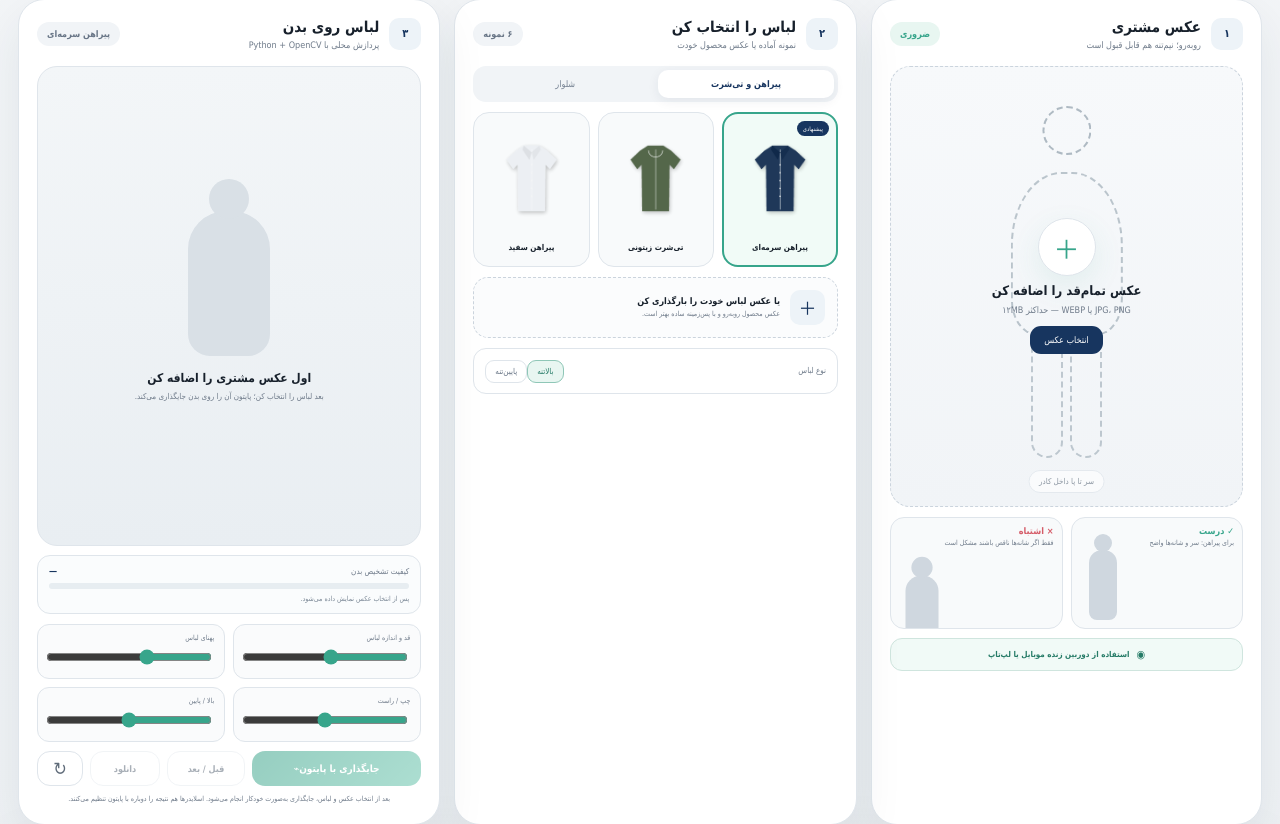
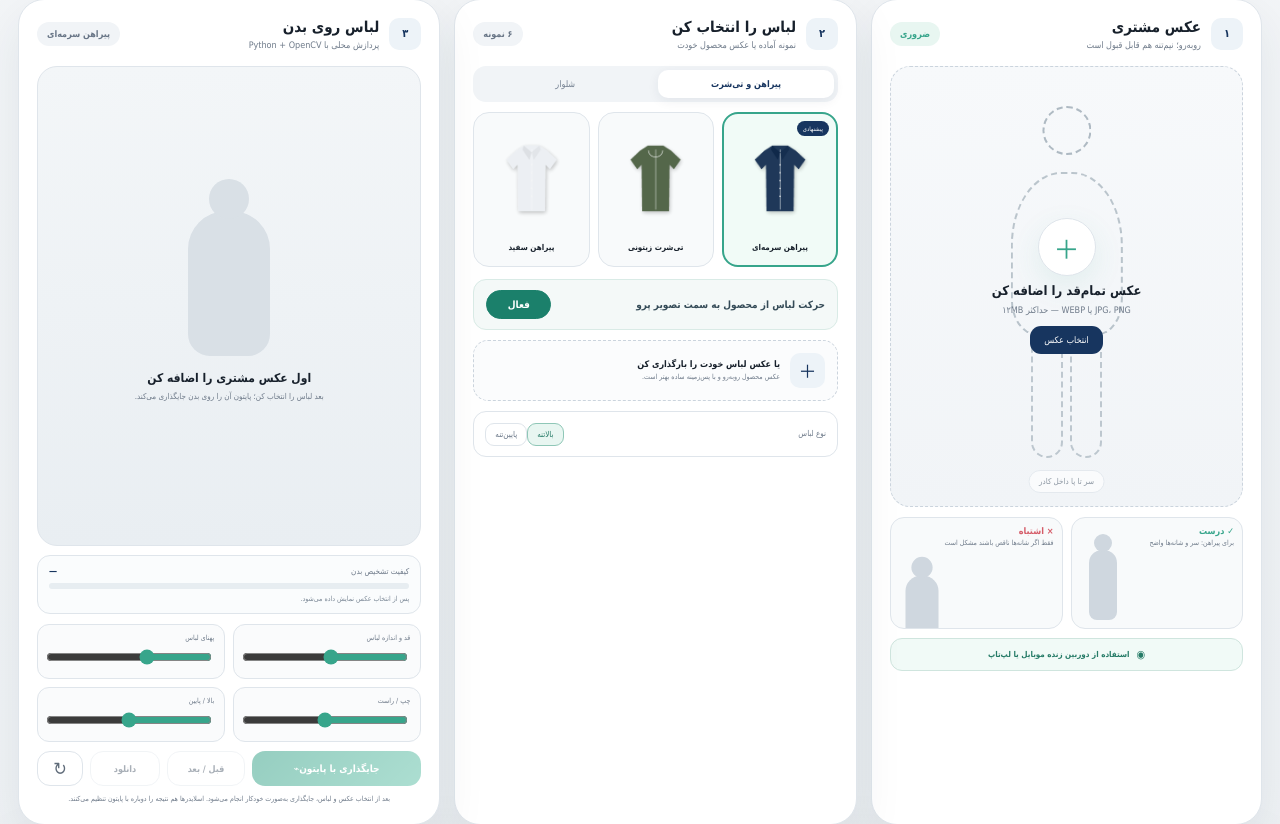
Before and after one commit to mohsenmojadam2019/try_poshak, a FastAPI app: page / in a window 1280 px wide. Shown: the part 507-1331 px from the top of the page. Run offline with FastAPI, Linux system fonts and the light colour scheme; some libraries are stand-ins or nearby versions.

Commit message:
feat: animated garment-to-fitting transition
* feat: animate selected garments flying into virtual fitting preview

* style: add fitting-stage flight and accessible motion toggle

* feat: wire animated garment transfer into existing fitting interface

* test: cover garment animation destination math and page wiring

* ci: validate garment motion JS and regression tests

* docs: describe new garment-to-preview shared-element transition

* fix: replay animation for active card and handle uploaded-image dimensions

```diff
--- /dev/null
+++ b/static/garment-motion.css
@@ -0,0 +1,112 @@
+/* Progressive-enhancement motion: complements existing virtual fitting. */
+.garment-motion-option {
+  display: flex;
+  justify-content: space-between;
+  align-items: center;
+  gap: 12px;
+  margin-top: 12px;
+  padding: 10px 12px;
+  background: #f4f9f8;
+  border: 1px solid #d9ebe6;
+  border-radius: 13px;
+}
+.garment-motion-option span {
+  font-size: 10px;
+  line-height: 1.7;
+  color: #344b57;
+  font-weight: 700;
+}
+.garment-motion-option button {
+  appearance: none;
+  border: 1px solid #cdd9de;
+  border-radius: 100px;
+  background: white;
+  color: #607481;
+  font: inherit;
+  font-weight: 700;
+  font-size: 10px;
+  min-width: 65px;
+  padding: 8px 13px;
+  cursor: pointer;
+}
+.garment-motion-option button.is-active {
+  background: #1b806b;
+  border-color: #1b806b;
+  color: white;
+}
+.garment-motion-option button:focus-visible {
+  outline: 3px solid #83c9bb;
+  outline-offset: 2px;
+}
+.garment-motion-overlay {
+  position: absolute;
+  z-index: 6;
+  inset: 0;
+  overflow: hidden;
+  pointer-events: none;
+  isolation: isolate;
+}
+.garment-motion-person {
+  position: absolute;
+  inset: 0;
+  width: 100%;
+  height: 100%;
+  object-fit: contain;
+  background: #eef2f4;
+  opacity: .95;
+}
+.garment-motion-outfit {
+  position: absolute;
+  display: block;
+  object-fit: contain;
+  filter: drop-shadow(0 6px 14px rgba(0,0,0,.23));
+  opacity: 0;
+  transform: scale(.88);
+  transition: opacity 180ms ease, transform 400ms cubic-bezier(.2,.8,.25,1);
+}
+.garment-motion-overlay.has-landed .garment-motion-outfit {
+  opacity: .94;
+  transform: scale(1);
+}
+.garment-motion-ripple {
+  position: absolute;
+  width: 75px;
+  height: 75px;
+  border: 2px solid rgba(26, 141, 116, .5);
+  box-shadow: 0 0 0 14px rgba(31, 163, 131, .08);
+  border-radius: 50%;
+  transform: translate(-50%,-50%) scale(.3);
+  opacity: 0;
+}
+.garment-motion-overlay.has-landed .garment-motion-ripple {
+  animation: garment-motion-pulse .55s ease-out forwards;
+}
+.garment-motion-flight {
+  position: fixed;
+  z-index: 2147483646;
+  object-fit: contain;
+  pointer-events: none;
+  filter: drop-shadow(0 14px 25px rgba(5,30,40,.24));
+  will-change: top,left,width,height,transform,opacity;
+  user-select: none;
+}
+.preview-stage.garment-motion-in-progress .ai-loading {
+  background: rgba(255, 255, 255, .35);
+}
+@keyframes garment-motion-pulse {
+  10% { transform: translate(-50%,-50%) scale(.35); opacity: .8; }
+  100% { transform: translate(-50%,-50%) scale(2.35); opacity: 0; }
+}
+@media (max-width: 420px) {
+  .garment-motion-option { gap: 8px; }
+  .garment-motion-option span { font-size: 9px; }
+  .garment-motion-option button { padding: 7px 10px; }
+}
+@media (prefers-reduced-motion: reduce) {
+  .garment-motion-flight,
+  .garment-motion-ripple,
+  .garment-motion-outfit {
+    animation: none !important;
+    transition: none !important;
+  }
+}
--- /dev/null
+++ b/static/garment-motion.js
@@ -0,0 +1,237 @@
+/* Shared-element garment flight for Try Poshak (no external dependencies). */
+(() => {
+  "use strict";
+
+  /**
+   * Returns the temporary visual landing zone inside the preview stage.
+   * This is an animation target, not a replacement for Python/MediaPipe fitting.
+   */
+  function calculateLanding(stageRect, category) {
+    const isBottom = category === "bottoms";
+    const width = stageRect.width * (isBottom ? 0.40 : 0.52);
+    const height = stageRect.height * (isBottom ? 0.43 : 0.39);
+    return {
+      left: stageRect.left + (stageRect.width - width) / 2,
+      top: stageRect.top + stageRect.height * (isBottom ? 0.49 : 0.19),
+      width,
+      height
+    };
+  }
+
+  // Allow geometry and source-selection logic to be checked in Node's test runner.
+  if (typeof module !== "undefined" && module.exports) {
+    module.exports = { calculateLanding };
+  }
+  if (typeof document === "undefined") return;
+
+  const grid = document.getElementById("productGrid");
+  const stage = document.getElementById("previewStage");
+  const toggle = document.getElementById("garmentMotionToggle");
+  const person = document.getElementById("personPreview");
+  const customImage = document.getElementById("garmentPreview");
+  if (!grid || !stage || !toggle) return;
+
+  const prefersReducedMotion = window.matchMedia &&
+    window.matchMedia("(prefers-reduced-motion: reduce)").matches;
+
+  let enabled = !prefersReducedMotion;
+  let currentSource = "/static/samples/shirt_navy.png";
+  let active = null;
+  let generation = 0;
+  let productWasClicked = false;
+
+  function setToggleState() {
+    toggle.setAttribute("aria-pressed", String(enabled));
+    toggle.textContent = enabled ? "فعال" : "غیرفعال";
+    toggle.classList.toggle("is-active", enabled);
+    toggle.setAttribute(
+      "aria-label",
+      enabled ? "غیرفعال کردن انیمیشن انتقال لباس" : "فعال کردن انیمیشن انتقال لباس"
+    );
+  }
+
+  function clearActive() {
+    if (!active) return;
+    if (active.timer) window.clearTimeout(active.timer);
+    if (active.animation) active.animation.cancel();
+    if (active.clone) active.clone.remove();
+    if (active.overlay) active.overlay.remove();
+    if (active.releaseUrl) URL.revokeObjectURL(active.releaseUrl);
+    stage.classList.remove("garment-motion-in-progress");
+    active = null;
+  }
+
+  function sourceImage(detail) {
+    if (detail.file) {
+      const src = URL.createObjectURL(detail.file);
+      return { src, element: customImage, releaseUrl: src };
+    }
+
+    const card = Array.from(grid.querySelectorAll(".product-card")).find(
+      (item) => item.dataset.src === detail.src && !item.classList.contains("hidden-product")
+    );
+    const image = card && card.querySelector("img");
+    return { src: detail.src, element: image, releaseUrl: null };
+  }
+
+  function createTemporaryPreview(src, destination) {
+    const overlay = document.createElement("div");
+    overlay.className = "garment-motion-overlay";
+    overlay.setAttribute("aria-hidden", "true");
+
+    // Show the visitor's real photo only while the clothing travels.
+    // The final fitted image remains the existing /api/fit-local result.
+    if (person && !person.hidden && person.currentSrc) {
+      const photo = document.createElement("img");
+      photo.className = "garment-motion-person";
+      photo.src = person.currentSrc;
+      photo.alt = "";
+      overlay.appendChild(photo);
+    }
+
+    const outfit = document.createElement("img");
+    outfit.src = src;
+    outfit.alt = "";
+    outfit.className = "garment-motion-outfit";
+    outfit.style.left = (destination.left - stage.getBoundingClientRect().left) + "px";
+    outfit.style.top = (destination.top - stage.getBoundingClientRect().top) + "px";
+    outfit.style.width = destination.width + "px";
+    outfit.style.height = destination.height + "px";
+    overlay.appendChild(outfit);
+
+    const ripple = document.createElement("span");
+    ripple.className = "garment-motion-ripple";
+    ripple.style.left = (destination.left - stage.getBoundingClientRect().left +
+      destination.width / 2) + "px";
+    ripple.style.top = (destination.top - stage.getBoundingClientRect().top +
+      destination.height / 2) + "px";
+    overlay.appendChild(ripple);
+
+    stage.appendChild(overlay);
+    stage.classList.add("garment-motion-in-progress");
+    return overlay;
+  }
+
+  function runFlight(detail) {
+    generation += 1;
+    const myGeneration = generation;
+    clearActive();
+
+    if (!enabled || !detail || (!detail.src && !detail.file)) return;
+
+    const { src, element, releaseUrl } = sourceImage(detail);
+    let origin = element && element.getBoundingClientRect();
+    if (detail.file && (!origin || origin.width < 2 || origin.height < 2)) {
+      const customPanel = document.getElementById("customSelected");
+      origin = customPanel && customPanel.getBoundingClientRect();
+    }
+    const targetRect = stage.getBoundingClientRect();
+
+    if (!origin || origin.width < 2 || origin.height < 2 ||
+        !targetRect.width || !targetRect.height) {
+      if (releaseUrl) URL.revokeObjectURL(releaseUrl);
+      return;
+    }
+
+    const destination = calculateLanding(targetRect, detail.category);
+    const overlay = createTemporaryPreview(src, destination);
+    const clone = document.createElement("img");
+    clone.className = "garment-motion-flight";
+    clone.alt = "";
+    clone.src = src;
+    clone.style.left = origin.left + "px";
+    clone.style.top = origin.top + "px";
+    clone.style.width = origin.width + "px";
+    clone.style.height = origin.height + "px";
+    document.body.appendChild(clone);
+
+    const record = { clone, overlay, animation: null, timer: null, releaseUrl };
+    active = record;
+
+    function finish() {
+      if (myGeneration !== generation || active !== record) return;
+      clone.remove();
+      overlay.classList.add("has-landed");
+      record.timer = window.setTimeout(() => {
+        if (myGeneration === generation && active === record) clearActive();
+      }, 560);
+    }
+
+    if (typeof clone.animate === "function") {
+      const midX = origin.left + (destination.left - origin.left) * 0.62;
+      const midY = origin.top + (destination.top - origin.top) * 0.45 - 24;
+      record.animation = clone.animate([
+        {
+          left: origin.left + "px",
+          top: origin.top + "px",
+          width: origin.width + "px",
+          height: origin.height + "px",
+          opacity: 1,
+          transform: "rotate(0deg) scale(1)"
+        },
+        {
+          left: midX + "px",
+          top: midY + "px",
+          width: ((origin.width + destination.width) / 2) + "px",
+          height: ((origin.height + destination.height) / 2) + "px",
+          opacity: 0.98,
+          transform: "rotate(-5deg) scale(1.09)"
+        },
+        {
+          left: destination.left + "px",
+          top: destination.top + "px",
+          width: destination.width + "px",
+          height: destination.height + "px",
+          opacity: 0.78,
+          transform: "rotate(0deg) scale(1)"
+        }
+      ], { duration: 820, easing: "cubic-bezier(.22,1,.36,1)", fill: "forwards" });
+      record.animation.finished.then(finish).catch(() => {});
+    } else {
+      // Graceful fallback for browsers without the Web Animations API.
+      clone.style.transition = "all 820ms cubic-bezier(.22,1,.36,1)";
+      window.requestAnimationFrame(() => {
+        clone.style.left = destination.left + "px";
+        clone.style.top = destination.top + "px";
+        clone.style.width = destination.width + "px";
+        clone.style.height = destination.height + "px";
+        clone.style.opacity = ".78";
+      });
+      record.timer = window.setTimeout(finish, 850);
+    }
+  }
+
+  toggle.addEventListener("click", () => {
+    enabled = !enabled;
+    if (!enabled) {
+      generation += 1;
+      clearActive();
+    }
+    setToggleState();
+  });
+
+  // A repeated click on the already selected garment should replay the effect.
+  // The main app emits garmentchange synchronously from each product-card click.
+  grid.addEventListener("click", (event) => {
+    if (!event.target.closest(".product-card")) return;
+    productWasClicked = true;
+    queueMicrotask(() => { productWasClicked = false; });
+  }, true);
+
+  window.addEventListener("tryposhak:garmentchange", (event) => {
+    const detail = event.detail || {};
+    // Category controls also emit garmentchange: avoid replaying the flight
+    // when the product picture itself has not changed.
+    const source = detail.file || detail.src;
+    if (!source || (source === currentSource && !productWasClicked)) return;
+    currentSource = source;
+    runFlight(detail);
+  });
+
+  window.addEventListener("pagehide", () => {
+    generation += 1;
+    clearActive();
+  });
+
+  setToggleState();
+})();
--- a/templates/index.html
+++ b/templates/index.html
@@ -7,6 +7,7 @@
   <title>پرو مجازی لباس | Try Poshak</title>
   <link rel="stylesheet" href="/static/styles.css?v=10">
   <link rel="stylesheet" href="/static/pro-live.css?v=6">
+  <link rel="stylesheet" href="/static/garment-motion.css?v=1">
 </head>
 <body>
 <header class="topbar">
@@ -88,6 +89,11 @@
         <button class="product-card hidden-product" type="button" data-category="bottoms" data-src="/static/samples/pants_black.png" data-name="شلوار مشکی"><span class="auto-label">پیشنهادی</span><img src="/static/samples/pants_black.png" alt=""><b>شلوار مشکی</b></button>
         <button class="product-card hidden-product" type="button" data-category="bottoms" data-src="/static/samples/pants_beige.png" data-name="شلوار کرم"><img src="/static/samples/pants_beige.png" alt=""><b>شلوار کرم</b></button>
         <button class="product-card hidden-product" type="button" data-category="bottoms" data-src="/static/samples/pants_blue.png" data-name="شلوار آبی"><img src="/static/samples/pants_blue.png" alt=""><b>شلوار آبی</b></button>
+      </div>
+
+      <div class="garment-motion-option">
+        <span>حرکت لباس از محصول به سمت تصویر پرو</span>
+        <button id="garmentMotionToggle" type="button" aria-pressed="true">فعال</button>
       </div>
 
       <label class="custom-upload" for="garmentInput">
@@ -348,6 +354,7 @@
 <div class="toast" id="toast" role="status" aria-live="polite"></div>
 <script>window.TRY_POSHAK={localEngine:true};</script>
 <script src="/static/app.js?v=12" defer></script>
+<script src="/static/garment-motion.js?v=1" defer></script>
 <script src="/static/pro-live.bundle.js?v=6" defer></script>
 </body>
 </html>
```
Also changed, not shown: tests/test_garment_motion.cjs (added, +41 -0 lines), .github/workflows/ci.yml, README.md.
